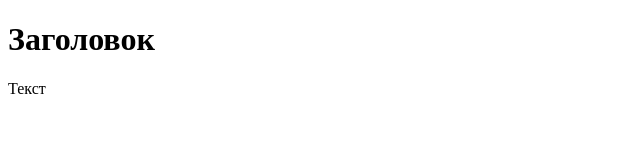
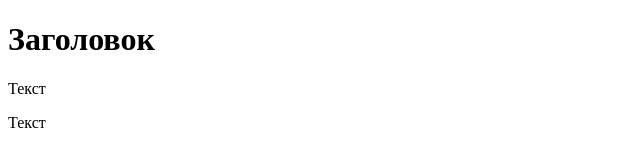
Before and after one commit to iwebtest/test2, a plain HTML site: page index.html in a window 1280 px wide. Shown: the full height of the page, 0-640 px from the left. Drawn offline with Linux system fonts and the light colour scheme.

Commit message:
File updated

```diff
--- a/index.html
+++ b/index.html
@@ -8,5 +8,6 @@
 <body>
   <h1>Заголовок</h1>
   <p>Текст</p>
+  <p>Текст</p>
 </body>
 </html>
--- /dev/null
+++ b/style5.css
@@ -0,0 +1,3 @@
+body {
+  color: blue;
+}
```
